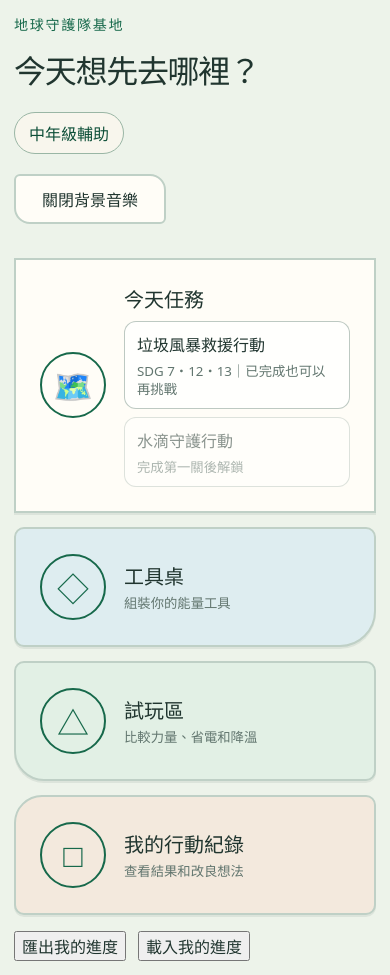
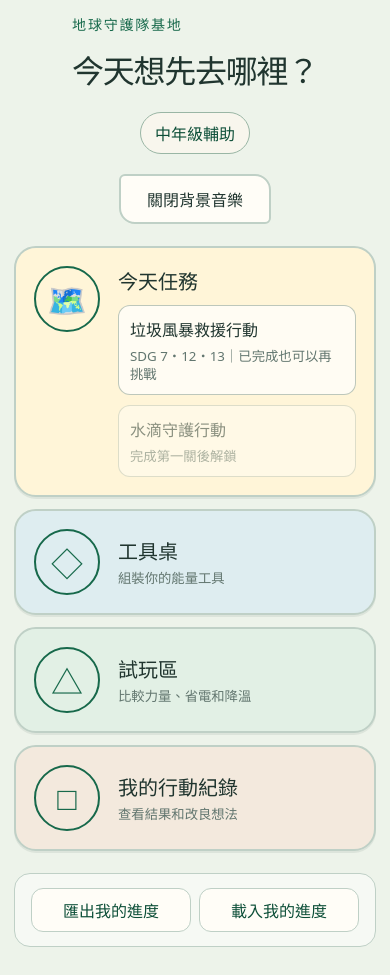
Before and after one commit to cagoooo/Shoot, a React (Vite) app in the folder app/: page / in a window 390 px wide. Both pictures are taken after a click on the button "開始任務". Built offline with nearby package versions, Linux system fonts and the light colour scheme.

Commit message:
feat: refine responsive base navigation UI

```diff
--- a/app/playwright.config.ts
+++ b/app/playwright.config.ts
@@ -7,6 +7,9 @@ const previewPort = Number(process.env.PLAYWRIGHT_PORT ?? 5180)
 export default defineConfig({
   testDir: './e2e',
   fullyParallel: true,
+  // Babylon chunks are intentionally large; serial browser workers keep
+  // classroom-flow checks deterministic on lower-memory CI runners.
+  workers: Number(process.env.PLAYWRIGHT_WORKERS ?? 1),
   reporter: 'line',
   use: {
     baseURL: `http://127.0.0.1:${previewPort}${basePath}`,
--- a/app/src/App.css
+++ b/app/src/App.css
@@ -1370,6 +1370,147 @@ button:focus-visible {
   color: #d5f5ed;
 }
 
+/* Base navigation: give the four destinations equal visual weight and a clear
+   reading order on wide screens, then collapse to one comfortable column. */
+.base-header,
+.base-map,
+.progress-controls {
+  width: min(1320px, 94vw);
+}
+
+.base-header {
+  margin-bottom: clamp(22px, 3vw, 38px);
+  align-items: center;
+}
+
+.base-map {
+  grid-template-columns: repeat(12, minmax(0, 1fr));
+  grid-template-rows: repeat(2, minmax(200px, auto));
+  gap: 18px;
+}
+
+.base-zone {
+  min-width: 0;
+  min-height: 0;
+  padding: clamp(18px, 2.4vw, 30px);
+  border-radius: 22px;
+  transition: transform 160ms ease, border-color 160ms ease, box-shadow 160ms ease;
+}
+
+.zone-1,
+.zone-2,
+.zone-3,
+.zone-4 {
+  grid-column: auto;
+  grid-row: auto;
+}
+
+.zone-1 { grid-column: 1 / 8; grid-row: 1; }
+.zone-3 { grid-column: 8 / 13; grid-row: 1; }
+.zone-4 { grid-column: 1 / 8; grid-row: 2; }
+.zone-2 { grid-column: 8 / 13; grid-row: 2; }
+
+.base-zone:hover {
+  box-shadow: 0 12px 24px rgba(28, 72, 52, 0.12);
+}
+
+.mission-zone-group {
+  align-items: flex-start;
+}
+
+.mission-zone-list {
+  width: min(100%, 560px);
+  gap: 10px;
+}
+
+.mission-zone-list > button {
+  min-height: 0;
+  transition: background 160ms ease, border-color 160ms ease, transform 160ms ease;
+}
+
+.mission-zone-list > button:hover:not(:disabled) {
+  border-color: var(--c-brand);
+  background: #fff;
+  transform: translateX(3px);
+}
+
+.progress-controls {
+  margin-top: 22px;
+  padding: 14px 16px;
+  box-sizing: border-box;
+  border: 1px solid var(--c-line);
+  border-radius: 16px;
+  background: rgba(255, 255, 255, 0.5);
+}
+
+.progress-controls button {
+  min-height: 44px;
+  padding: 9px 15px;
+  border: 1px solid var(--c-line);
+  border-radius: 12px;
+  background: var(--c-surface);
+  color: var(--c-brand-deep);
+  font-weight: 800;
+  cursor: pointer;
+}
+
+.progress-controls button:hover {
+  border-color: var(--c-brand);
+  background: #e6f4e9;
+}
+
+@media (max-width: 820px) {
+  .base-map {
+    grid-template-columns: repeat(2, minmax(0, 1fr));
+    grid-template-rows: auto;
+  }
+
+  .zone-1,
+  .zone-2,
+  .zone-3,
+  .zone-4 {
+    grid-column: auto;
+    grid-row: auto;
+    min-height: 190px;
+  }
+}
+
+@media (max-width: 560px) {
+  .base-header,
+  .base-map,
+  .progress-controls {
+    width: 100%;
+  }
+
+  .base-map {
+    grid-template-columns: 1fr;
+    gap: 12px;
+  }
+
+  .zone-1,
+  .zone-2,
+  .zone-3,
+  .zone-4 {
+    min-height: 0;
+  }
+
+  .base-zone {
+    padding: 18px;
+  }
+
+  .mission-zone-list > button {
+    padding: 11px;
+  }
+
+  .progress-controls {
+    gap: 8px;
+  }
+
+  .progress-controls button {
+    flex: 1 1 140px;
+  }
+}
+
 @media (max-width: 520px) {
   .update-banner {
     align-items: stretch;
--- a/app/src/ui/screens/BaseScreen.tsx
+++ b/app/src/ui/screens/BaseScreen.tsx
@@ -56,7 +56,7 @@ export function BaseScreen({
 
       <section className="base-map" aria-label="基地區域">
         {baseZones.map((zone, index) => zone.screen === 'mission' ? (
-          <div className="base-zone mission-zone-group" key={zone.screen}>
+          <div className="base-zone zone-1 mission-zone-group" key={zone.screen}>
             <span className="zone-symbol" aria-hidden="true">🗺️</span>
             <span className="mission-zone-list">
               <strong>今天任務</strong>
```
